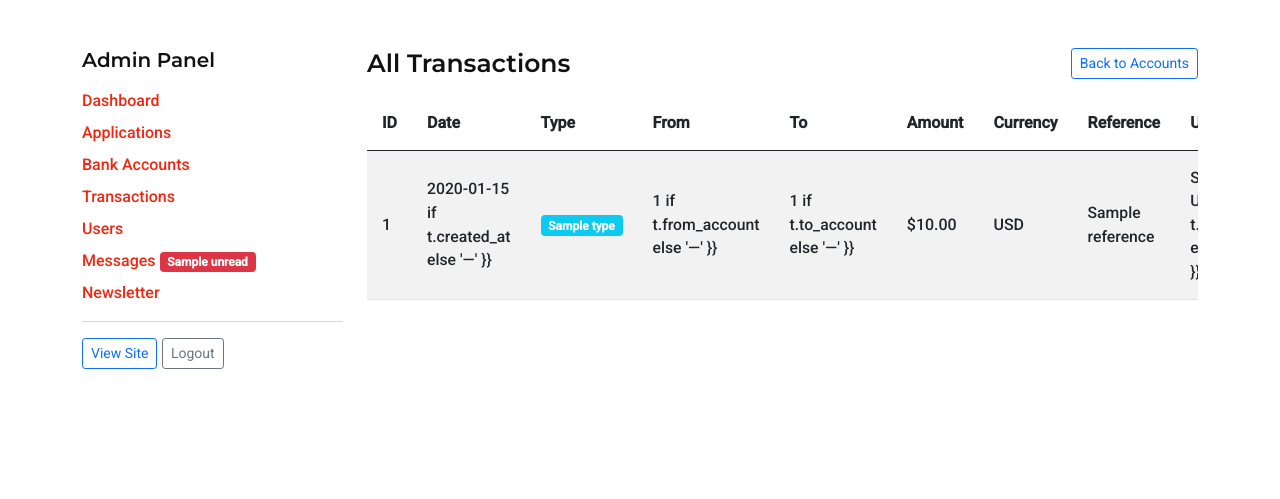
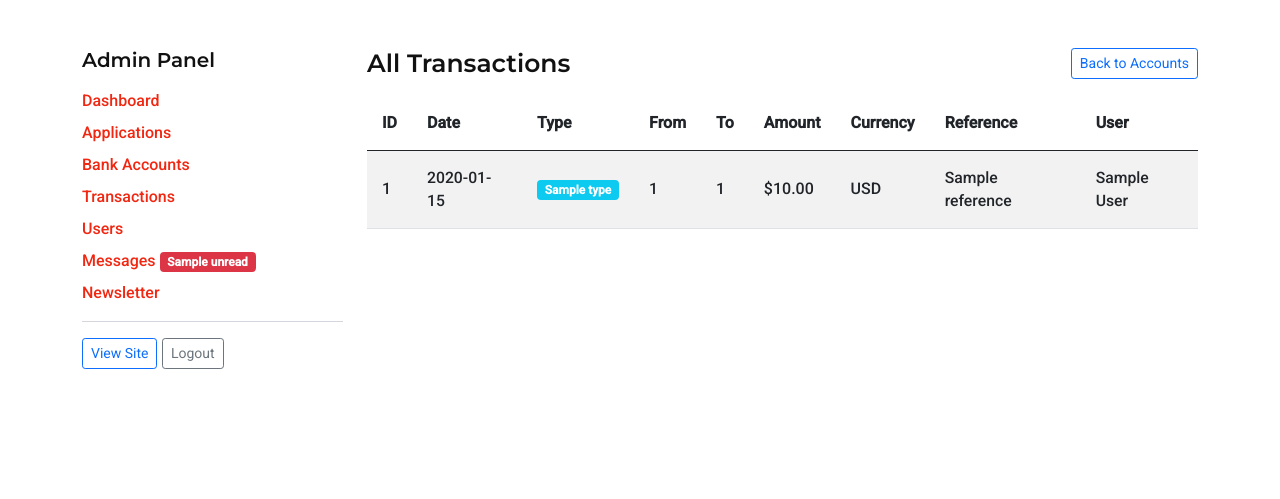
Before and after one commit to digitalweboracles/westernbk-west, a FastAPI app: template templates/admin/transactions.html in a window 1280 px wide. Shown: the part 93-592 px from the top of the page. Run offline with FastAPI, Linux system fonts and the light colour scheme; the template is opened without the code that fills it: most values are stand-ins (such as "Sample title", 1, 10 or a date in 2020); some libraries are stand-ins or nearby versions; some web fonts are replaced.

Commit message:
fix(admin): render account/user columns in transactions ledger
Four cells in templates/admin/transactions.html had the Jinja braces closed
too early, so the conditional ('if x else y') leaked as literal text over HTTPS.
Wrap the full expression in the output braces so the ledger shows real
account numbers/dates/names instead of raw Jinja soup.

Co-authored-by: openhands <openhands@all-hands.dev>

```diff
--- a/templates/admin/transactions.html
+++ b/templates/admin/transactions.html
@@ -13,14 +13,14 @@
             {% for t in rows %}
             <tr>
                 <td>{{ t.id }}</td>
-                <td class="small">{{ t.created_at.strftime('%Y-%m-%d') }} if t.created_at else '—' }}</td>
+                <td class="small">{{ t.created_at.strftime('%Y-%m-%d') if t.created_at else '—' }}</td>
                 <td><span class="badge bg-{{ 'success' if t.type in ('Deposit',) else 'danger' if t.type == 'Withdrawal' else 'info' }}">{{ t.type }}</span></td>
-                <td class="small">{{ t.from_account.account_number }} if t.from_account else '—' }}</td>
-                <td class="small">{{ t.to_account.account_number }} if t.to_account else '—' }}</td>
+                <td class="small">{{ t.from_account.account_number if t.from_account else '—' }}</td>
+                <td class="small">{{ t.to_account.account_number if t.to_account else '—' }}</td>
                 <td>${{ "{:,.2f}".format(t.amount or 0.0) }}</td>
                 <td>{{ t.currency }}</td>
                 <td class="small">{{ t.reference or '—' }}</td>
-                <td class="small">{{ t.user.full_name }} if t.user else '—' }}</td>
+                <td class="small">{{ t.user.full_name if t.user else '—' }}</td>
             </tr>
             {% else %}
             <tr><td colspan="9" class="text-muted text-center">No transactions yet.</td></tr>
```
Also changed, not shown: AGENTS.md (+3 -0 lines).
